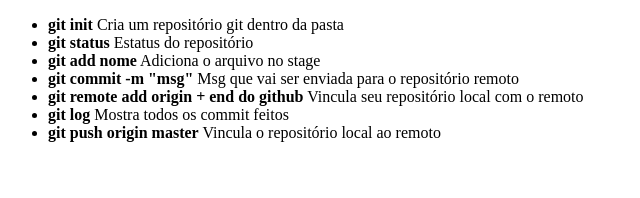
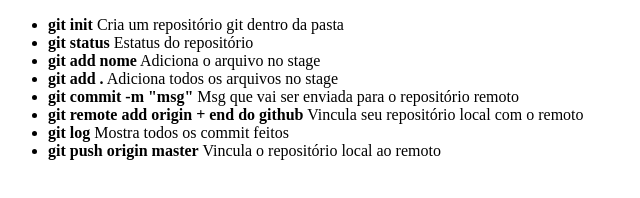
Before and after one commit to Jheimys/curso_git, a plain HTML site: page Git_Respositorio/index.html in a window 1280 px wide. Shown: the whole page, without its empty margins (0-640 px from the left). Drawn offline with Linux system fonts and the light colour scheme.

Commit message:
Atualizando a lista de comandos do git

```diff
--- a/Git_Respositorio/index.html
+++ b/Git_Respositorio/index.html
@@ -12,6 +12,7 @@
             <li><b>git init</b> Cria um repositório git dentro da pasta</li>
             <li><b>git status</b> Estatus do repositório</li>
             <li><b>git add nome</b> Adiciona o arquivo no stage</li>
+            <li><b>git add .</b> Adiciona todos os arquivos no stage</li>
             <li><b>git commit -m  "msg"</b> Msg que vai ser enviada para o repositório remoto</li>
             <li><b>git remote add origin + end do github</b> Vincula seu repositório local com o remoto</li>
             <li><b>git log</b> Mostra todos os commit feitos</li>
```
